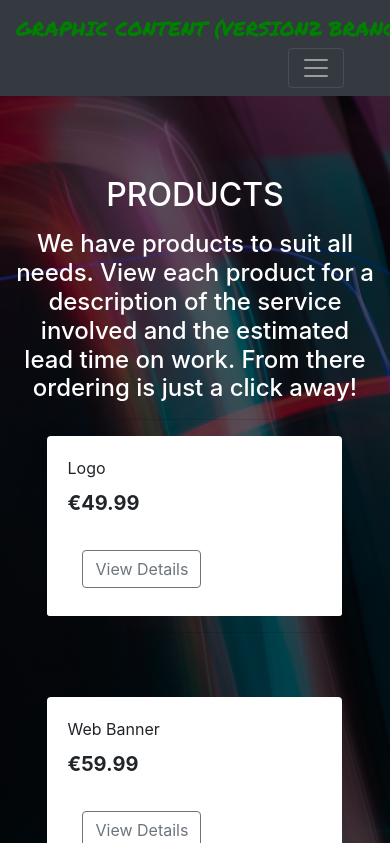
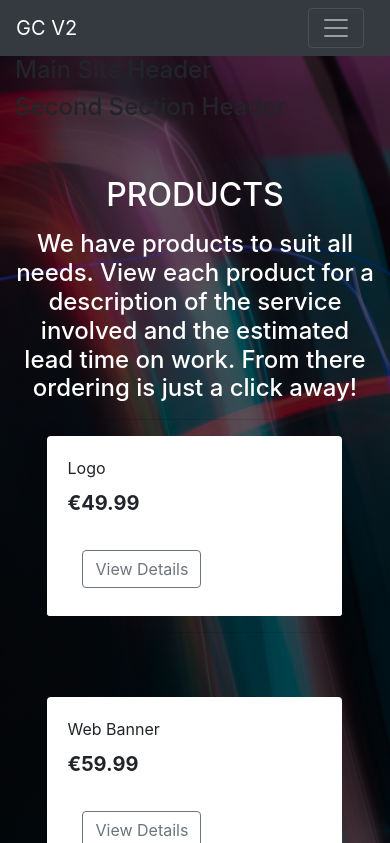
Before and after one commit to Code-Institute-Submissions/clacken-dev-ms4_JanResub, a Django app: page /products/ in a window 390 px wide. Shown: the top 843 px of the page. Run offline with Django 3.2, Linux system fonts and the light colour scheme; data comes from the database, SQL or seed files in the repository; some libraries are stand-ins or nearby versions.

Commit message:
Add styling to base, index and products templates

```diff
--- a/products/templates/products/products.html
+++ b/products/templates/products/products.html
@@ -2,6 +2,7 @@
 {% load static %}
 
 {% block page_header %}
+<div class="overlay"></div>
 <div class="container header-container">
     <div class="row">
         <div class="col"></div>
--- a/static/css/base.css
+++ b/static/css/base.css
@@ -42,11 +42,13 @@ margin: 0;
     width: 100%;
 }
 
+/*
 .cutaway{
     -webkit-clip-path: polygon(0 0, 0 100%, 100% 100%, 100% 25%, 75% 0);
         clip-path: polygon(0 0, 0 100%, 100% 55%, 100% 100%, 100% 0);
     overflow: hidden;
 }
+*/
 
 .overlay {
 	height: 100%;
@@ -203,7 +205,8 @@ margin: 0;
 
  @media (max-width: 768px) {
     .navbar-toggler{
-        margin-left: 17rem;
+        float: right;
+        margin-right: 0.5em;
     }
     .navbar-nav{
         margin-left: 15rem;
--- a/templates/base.html
+++ b/templates/base.html
@@ -54,15 +54,14 @@
 
                     <nav class="navbar navbar-expand-lg navbar-dark bg-dark ">
                         <a href="{% url 'home' %}" class="navbar-brand main-logo-link" id="main-logo">
-                            <p class="logo-font my-0" id="logo-text">Graphic Content (version2 branch)</p>
+                            GC V2
                         </a>
 
-                        <div>
-                            <button class="navbar-toggler" type="button" data-toggle="collapse" data-target="#navbarNav"
-                                aria-controls="navbarNav" aria-expanded="false" aria-label="Toggle navigation">
-                                <span class="navbar-toggler-icon"></span>
-                            </button>
-                        </div>
+                        <button class="navbar-toggler" type="button" data-toggle="collapse" data-target="#navbarNav"
+                            aria-controls="navbarNav" aria-expanded="false" aria-label="Toggle navigation">
+                            <span class="navbar-toggler-icon"></span>
+                        </button>
+
                         <div class="collapse navbar-collapse" id="navbarNav">
                             <ul class="navbar-nav">
                                 <li class="nav-item active ">
@@ -106,6 +105,15 @@
                     </nav>
                 </div>
             </div>
+
+            <div class="row primary-header">
+                <div class="col-md-12 col-lg-6">
+                    <h4>Main Site Header</h4>
+                </div>
+                <div class="col-md-12 col-lg-6 center-md d-md-inline">
+                    <h4>Second Section Header</h4>
+                </div>
+            </div>
         </header>
     </div>
 
```
